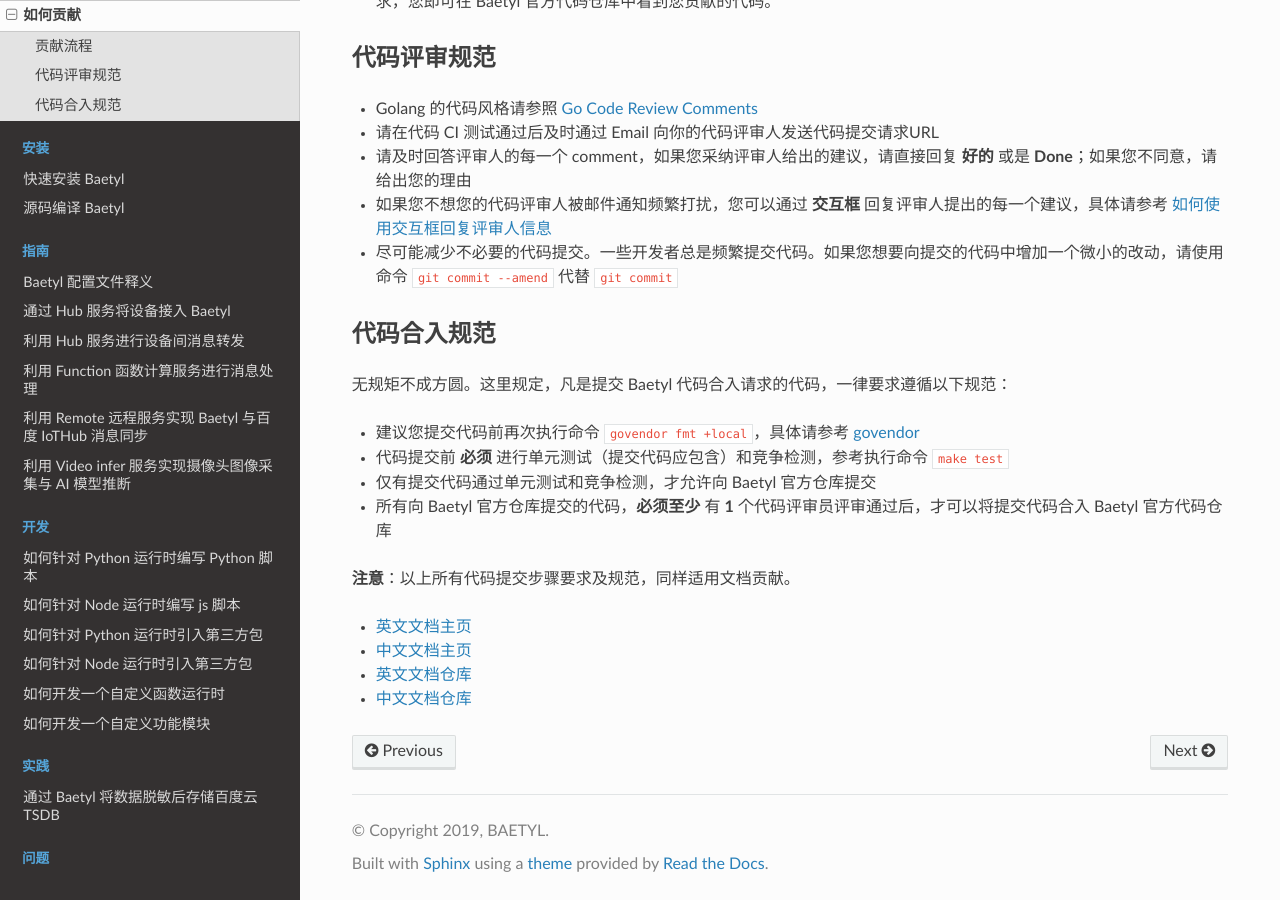
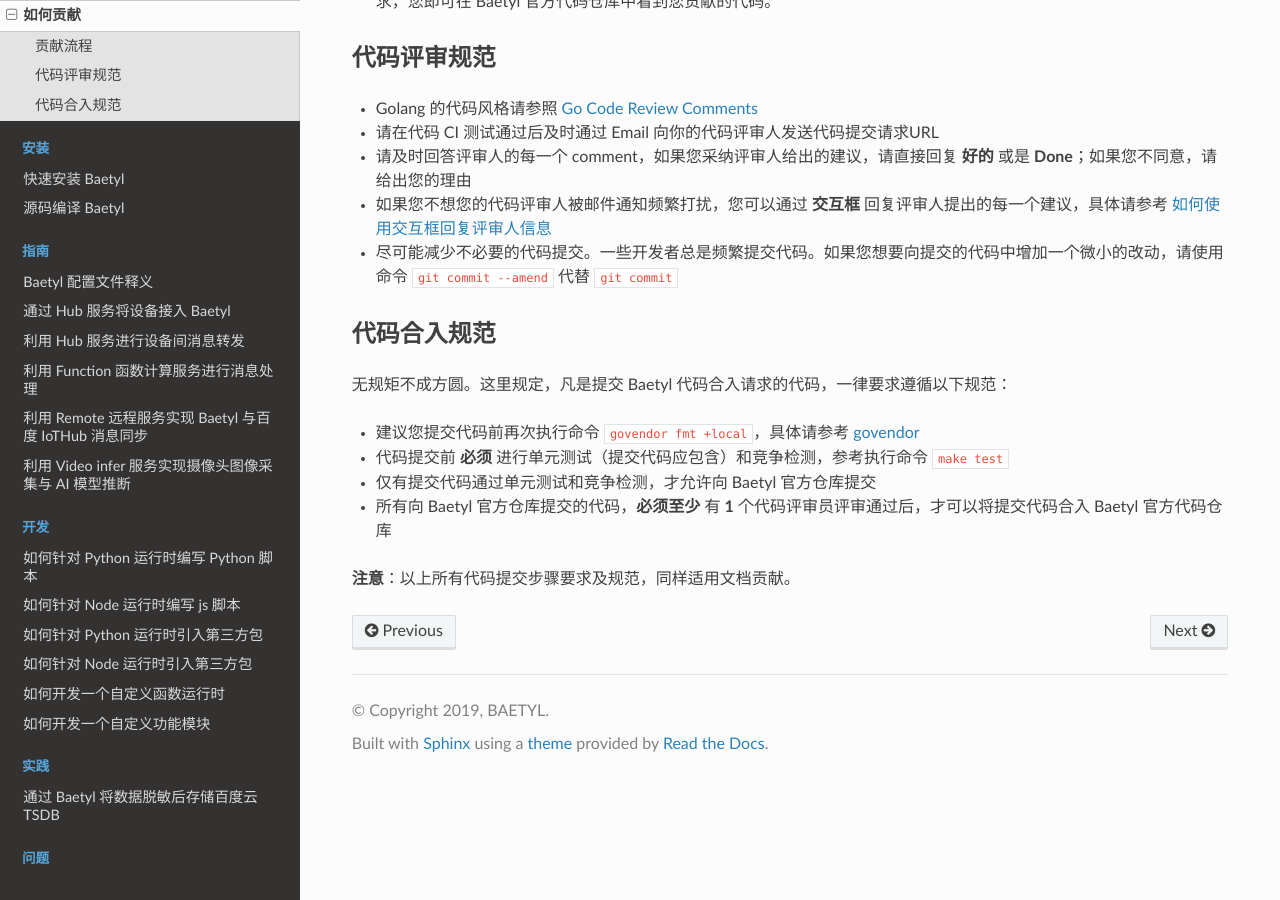
Before and after one commit to baetyl/baetyl-docs-cn, a Sphinx documentation site: the page built from docs/overview/Contributing.md, in a window 1280 px wide and 900 px high, scrolled down 938 px. Built offline with Sphinx 7.4.7 and the Read the Docs theme 2.0.0, drawn with Linux system fonts in a browser that asks for light colours.

Commit message:
update contributing document

```diff
--- a/docs/overview/Contributing.md
+++ b/docs/overview/Contributing.md
@@ -55,7 +55,3 @@
 
 
 **注意**：以上所有代码提交步骤要求及规范，同样适用文档贡献。
-- [英文文档主页](https://docs.baetyl.io/en/latest)
-- [中文文档主页](https://docs.baetyl.io/zh_CN/latest)
-- [英文文档仓库](https://github.com/baetyl/docs.baetyl.io)
-- [中文文档仓库](https://github.com/baetyl/cn.docs.baetyl.io)
```
